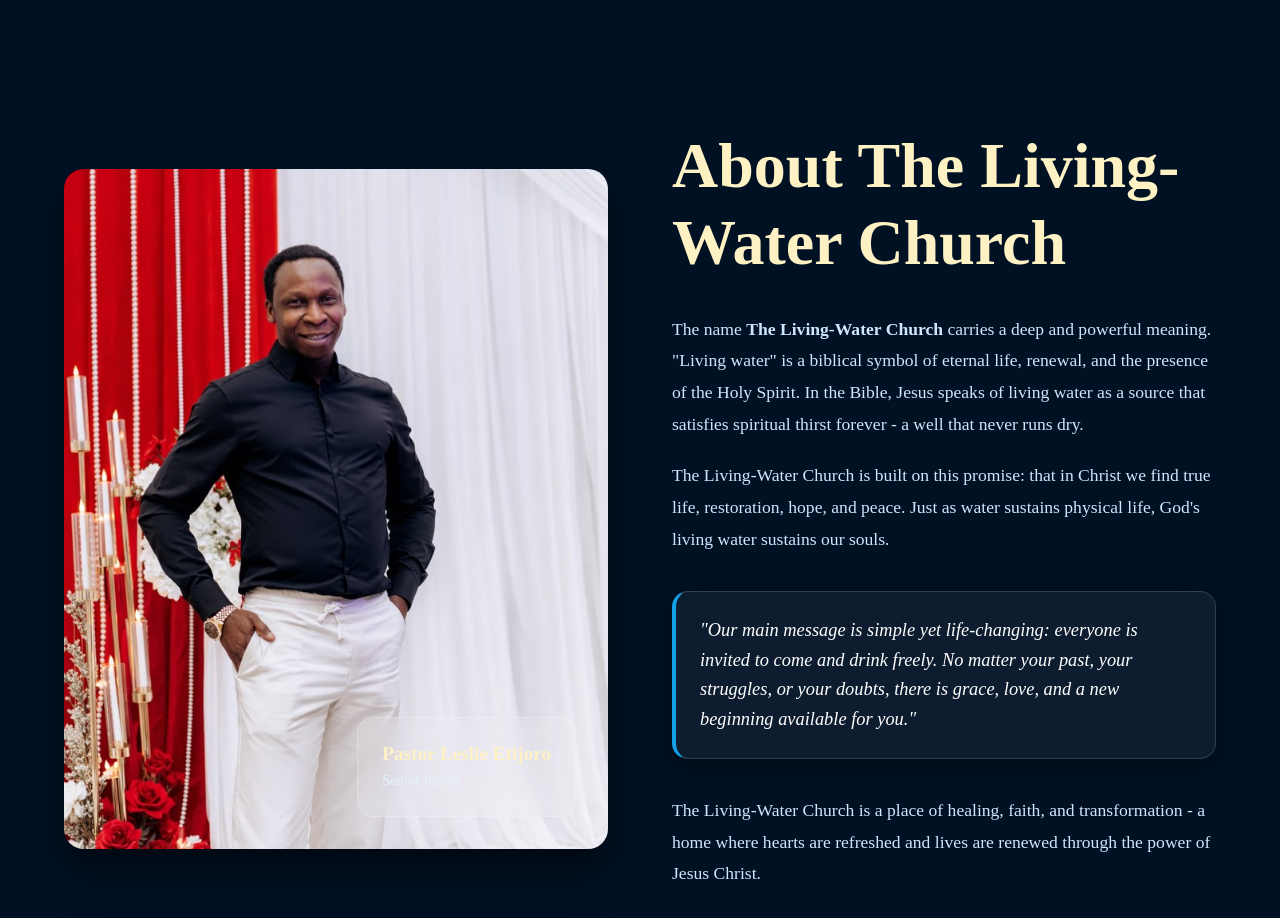
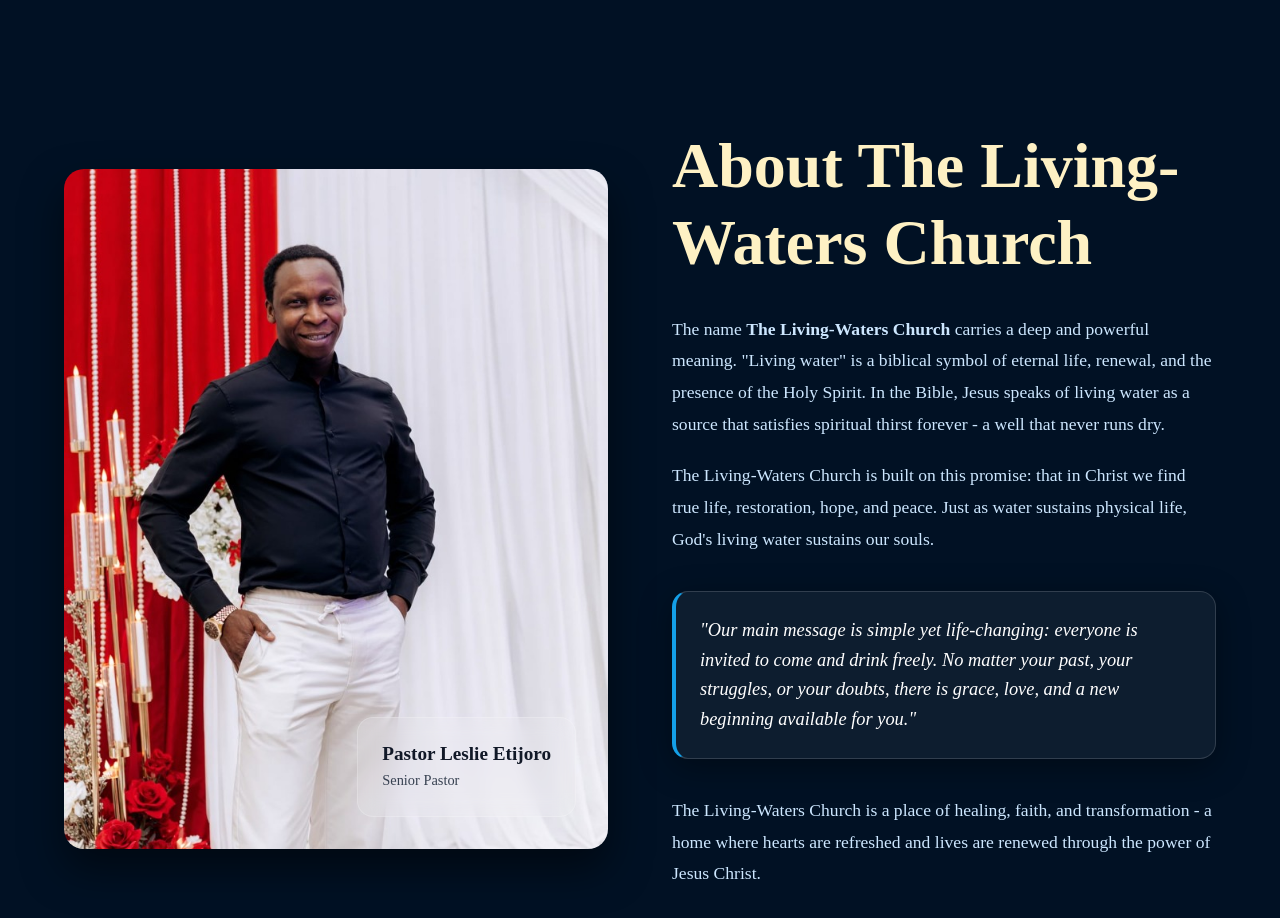
Before and after one commit to Yesking-amazing/Living-Waters, a Next.js app: page / in a window 1280 px wide. Shown: the part 800-1718 px from the top of the page. Built offline with nearby package versions, Linux system fonts and the light colour scheme.

Commit message:
style: change pastor text color for better readability on light bg and fix typo in church name

```diff
--- a/src/components/About.tsx
+++ b/src/components/About.tsx
@@ -67,24 +67,24 @@ export default function About() {
                             borderRadius: '16px',
                             border: '1px solid rgba(255,255,255,0.2)'
                         }}>
-                            <h4 style={{ color: 'var(--color-sunlight)', fontSize: '1.2rem', marginBottom: '0.25rem' }}>Pastor Leslie Etijoro</h4>
-                            <p style={{ color: '#e0f2fe', fontSize: '0.9rem', margin: 0 }}>Senior Pastor</p>
+                            <h4 style={{ color: '#111827', fontSize: '1.2rem', marginBottom: '0.25rem' }}>Pastor Leslie Etijoro</h4>
+                            <p style={{ color: '#374151', fontSize: '0.9rem', margin: 0 }}>Senior Pastor</p>
                         </div>
                     </div>
 
                     {/* Text Content Side */}
                     <div className="about-content animate-on-scroll fade-up" style={{ transitionDelay: '0.2s' }}>
                         <h2 className="heading-lg" style={{ marginBottom: '2rem', color: 'var(--color-sunlight)' }}>
-                            About The Living-Water Church
+                            About The Living-Waters Church
                         </h2>
 
                         <div style={{ display: 'flex', flexDirection: 'column', gap: '1.25rem' }}>
                             <p style={{ color: 'var(--color-text-secondary)', fontSize: '1.1rem', lineHeight: 1.8 }}>
-                                The name <strong>The Living-Water Church</strong> carries a deep and powerful meaning. "Living water" is a biblical symbol of eternal life, renewal, and the presence of the Holy Spirit. In the Bible, Jesus speaks of living water as a source that satisfies spiritual thirst forever - a well that never runs dry.
+                                The name <strong>The Living-Waters Church</strong> carries a deep and powerful meaning. "Living water" is a biblical symbol of eternal life, renewal, and the presence of the Holy Spirit. In the Bible, Jesus speaks of living water as a source that satisfies spiritual thirst forever - a well that never runs dry.
                             </p>
 
                             <p style={{ color: 'var(--color-text-secondary)', fontSize: '1.1rem', lineHeight: 1.8 }}>
-                                The Living-Water Church is built on this promise: that in Christ we find true life, restoration, hope, and peace. Just as water sustains physical life, God's living water sustains our souls.
+                                The Living-Waters Church is built on this promise: that in Christ we find true life, restoration, hope, and peace. Just as water sustains physical life, God's living water sustains our souls.
                             </p>
 
                             <div className="glass-panel" style={{ margin: '1rem 0', padding: '1.5rem', borderLeft: '4px solid var(--color-shallow-water)' }}>
@@ -94,7 +94,7 @@ export default function About() {
                             </div>
 
                             <p style={{ color: 'var(--color-text-secondary)', fontSize: '1.1rem', lineHeight: 1.8 }}>
-                                The Living-Water Church is a place of healing, faith, and transformation - a home where hearts are refreshed and lives are renewed through the power of Jesus Christ.
+                                The Living-Waters Church is a place of healing, faith, and transformation - a home where hearts are refreshed and lives are renewed through the power of Jesus Christ.
                             </p>
                         </div>
                     </div>
```
